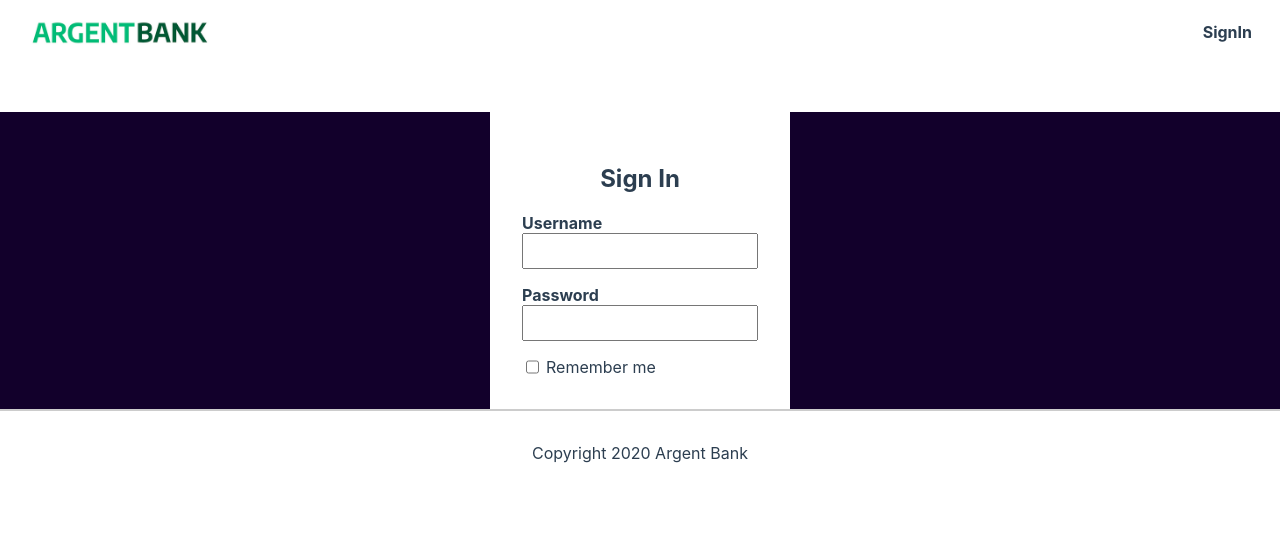
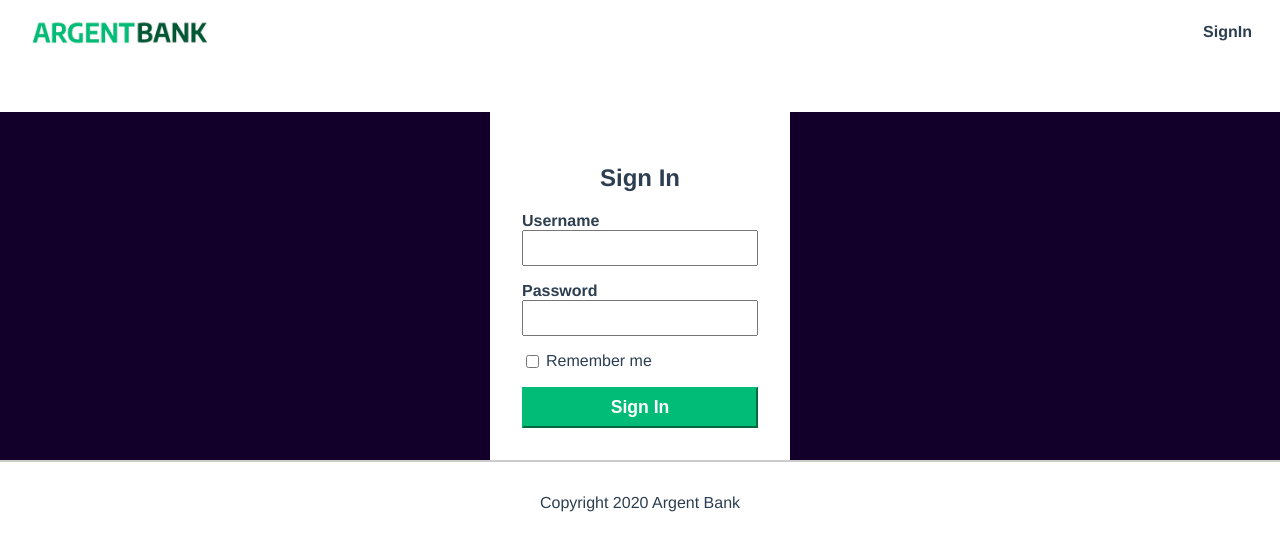
Before and after one commit to Hiuras/ArgentBank, a React (Create React App) app: page /SignIn in a window 1280 px wide. Shown: the top 550 px of the page. Built offline with nearby package versions, Linux system fonts and the light colour scheme.

Commit message:
Ajout Redux + debut API

```diff
--- a/src/Components/Accueil.js
+++ b/src/Components/Accueil.js
@@ -1,5 +1,6 @@
 import React from "react";
 import { Link } from "react-router-dom";
+import { useSelector } from "react-redux"; // Import the useSelector hook
 import { FontAwesomeIcon } from '@fortawesome/react-fontawesome';
 import { faUserCircle, faSignOutAlt } from '@fortawesome/free-solid-svg-icons';
 import logo from '../assets/argentBankLogo.png';
@@ -9,6 +10,8 @@ import security from '../assets/icon-security.png'
 import '../Styles/Styles.css';
 
 function Accueil() {
+  const user = useSelector(state => state.user); // Access state from Redux store
+
   return (
     <div>
       <div className="banner">
--- a/src/Components/SignIn.js
+++ b/src/Components/SignIn.js
@@ -1,4 +1,5 @@
-import React from "react";
+import React, { useState } from "react";
+import { connect } from "react-redux"; // Importez connect depuis react-redux
 import { Link } from "react-router-dom";
 import { FontAwesomeIcon } from '@fortawesome/react-fontawesome';
 import { faUserCircle, faSignOutAlt } from '@fortawesome/free-solid-svg-icons';
@@ -8,7 +9,34 @@ import money from '../assets/icon-money.png'
 import security from '../assets/icon-security.png'
 import '../Styles/Styles.css';
 
-function SignIn() {
+function SignIn(props) {
+    const [username, setUsername] = useState('');
+    const [password, setPassword] = useState('');
+    const [error, setError] = useState('');
+
+    const handleSubmit = async (e) => {
+        e.preventDefault();
+        try {
+            const response = await fetch('http://localhost:3001/api/v1/user/login', {
+                method: 'POST',
+                headers: {
+                    'Content-Type': 'application/json'
+                },
+                body: JSON.stringify({ username, password })
+            });
+            if (response.ok) {
+                // Connexion réussie, redirigez ou faites ce que vous voulez
+                console.log('Connexion réussie !');
+            } else {
+                // Connexion échouée
+                setError('Identifiants incorrects');
+            }
+        } catch (error) {
+            console.error('Erreur lors de la connexion :', error);
+            setError('Erreur lors de la connexion');
+        }
+    };
+
     return (
         <div>
             <nav className="main-nav">
@@ -24,22 +52,24 @@ function SignIn() {
             </nav>
             <main className="main bg-dark">
                 <section className="sign-in-content">
-                <i class="fa fa-user-circle sign-in-icon"></i>
+                <i className="fa fa-user-circle sign-in-icon"></i>
                 <h1>Sign In</h1>
-                <form>
+                <form onSubmit={handleSubmit}>
                     <div className="input-wrapper">
-                    <label for="username">Username</label>
+                    <label htmlFor="username">Username</label>
                     <input type="text" id="username" />
                     </div>
                     <div className="input-wrapper">
-                    <label for="password">Password</label>
+                    <label htmlFor="password">Password</label>
                     <input type="password" id="password" />
                     </div>
                     <div className="input-remember">
                     <input type="checkbox" id="remember-me" />
-                    <label for="remember-me">Remember me</label>
+                    <label htmlFor="remember-me">Remember me</label>
                     </div>
+                    <button className="sign-in-button" type="submit">Sign In</button>
                 </form>
+                {error && <p className="error-message">{error}</p>}
                 </section>
             </main>
             <footer className="footer">
@@ -49,4 +79,11 @@ function SignIn() {
     )
 }
 
-export default SignIn;
+const mapStateToProps = (state) => {
+    return {
+        isLoggedIn: state.isLoggedIn,
+        user: state.user
+    };
+};
+
+export default connect(mapStateToProps)(SignIn);
--- a/src/Components/User.js
+++ b/src/Components/User.js
@@ -1,11 +1,12 @@
 import React from "react";
+import { connect } from "react-redux";
 import { Link } from "react-router-dom";
 import { FontAwesomeIcon } from '@fortawesome/react-fontawesome';
 import { faUserCircle, faSignOutAlt } from '@fortawesome/free-solid-svg-icons';
 import logo from '../assets/argentBankLogo.png';
 import '../Styles/Styles.css';
 
-function User() {
+function User(props) {
     return (
         <>
             <nav className="main-nav">
@@ -16,7 +17,7 @@ function User() {
                 <div>
                     <Link className="main-nav-item" to="/User">
                         <FontAwesomeIcon icon={faUserCircle} />
-                        Tony
+                        {props.isLoggedIn ? props.user.name : "Guest"}
                     </Link>
                     <Link className="main-nav-item" to="/">
                         <FontAwesomeIcon icon={faSignOutAlt} />
@@ -26,10 +27,9 @@ function User() {
             </nav>
             <main className="main bg-dark">
                 <div className="header">
-                    <h1>Welcome back<br/> Tony Jarvis! </h1>
+                    <h1>Welcome back<br/> {props.isLoggedIn ? props.user.name : "Guest"}! </h1>
                     <button className="edit-button">Edit name</button>
                 </div>
-                <h2 className="sr-only">Accounts</h2>
                 <section className="account">
                     <div className="account-content-wrapper">
                         <h3 className="account-title">Argent Bank Checking</h3>
@@ -68,4 +68,11 @@ function User() {
     );
 }
 
-export default User;
+const mapStateToProps = (state) => {
+    return {
+        isLoggedIn: state.isLoggedIn,
+        user: state.user
+    };
+};
+
+export default connect(mapStateToProps)(User);
--- a/src/index.js
+++ b/src/index.js
@@ -1,19 +1,12 @@
 import React from 'react';
-import ReactDOM from 'react-dom/client';
-import './index.css';
-import App from './Components/App';
-import reportWebVitals from './reportWebVitals';
-import Routes from './Routes.js';
-import AppRoutes from './Routes.js';
+import ReactDOM from 'react-dom';
+import AppRoutes from './Routes'; // Importez votre composant racine avec les routes
+import { Provider } from 'react-redux';
+import store from './Components/store'; // Importez votre store Redux
 
-const root = ReactDOM.createRoot(document.getElementById('root'));
-root.render(
-  <React.StrictMode>
+ReactDOM.render(
+  <Provider store={store}>
     <AppRoutes />
-  </React.StrictMode>
+  </Provider>,
+  document.getElementById('root')
 );
-
-// If you want to start measuring performance in your app, pass a function
-// to log results (for example: reportWebVitals(console.log))
-// or send to an analytics endpoint. Learn more: https://bit.ly/CRA-vitals
-reportWebVitals();
```
Also changed, not shown: src/Components/store.js (line endings or trailing spaces). Lines whose indentation alone changed are shown as unchanged.
